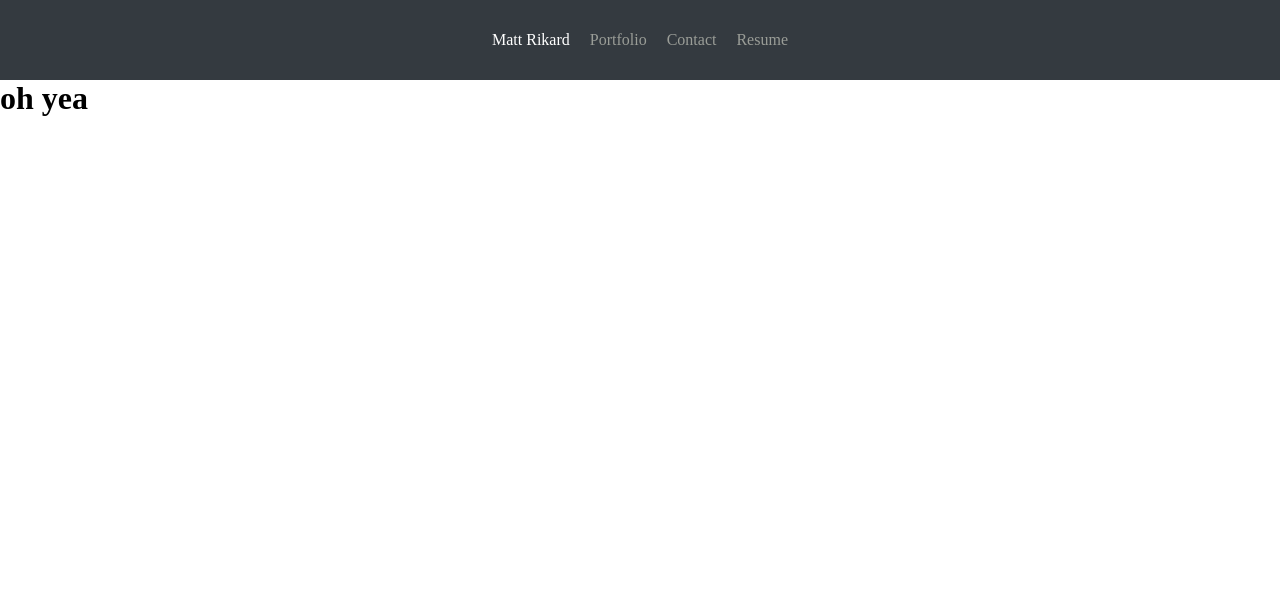
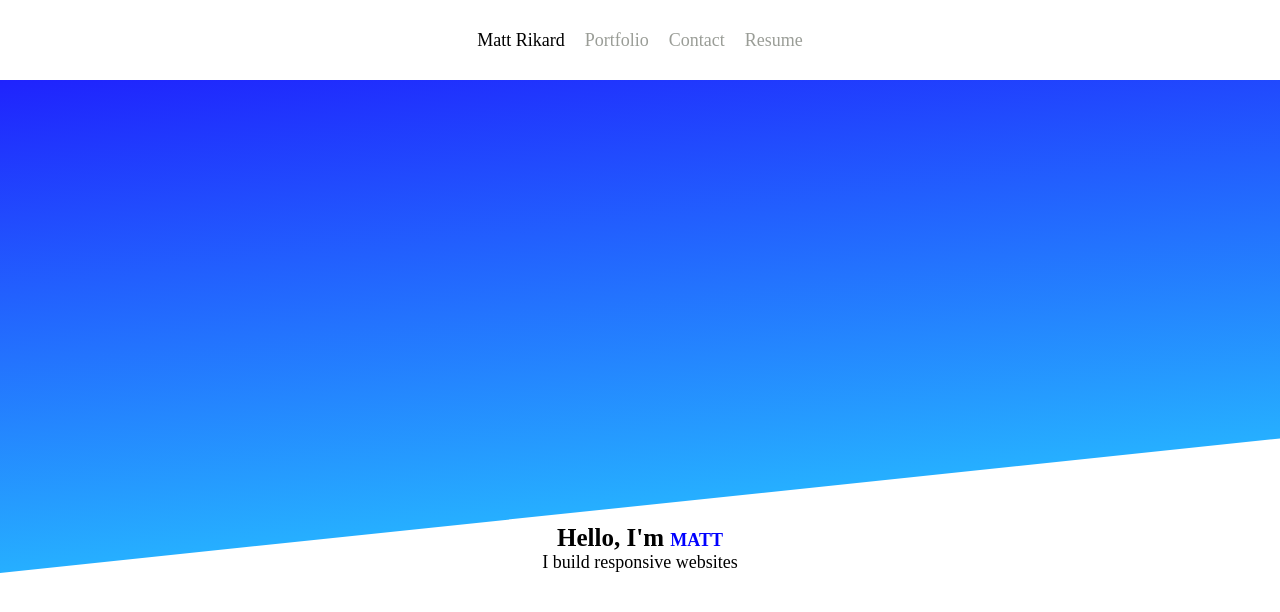
Before and after one commit to madhatter2084/profile2.0, a React (Create React App) app: page / in a window 1280 px wide. Shown: the top 612 px of the page. Built offline with nearby package versions, Linux system fonts and the light colour scheme.

Commit message:
created landing page

```diff
--- a/package.json
+++ b/package.json
@@ -6,6 +6,7 @@
     "@testing-library/jest-dom": "^5.15.1",
     "@testing-library/react": "^11.2.7",
     "@testing-library/user-event": "^12.8.3",
+    "animate.css": "^4.1.1",
     "react": "^17.0.2",
     "react-dom": "^17.0.2",
     "react-router-dom": "^6.0.2",
--- a/src/App.css
+++ b/src/App.css
@@ -1,3 +1,10 @@
 *{
   margin: 0;
+  font-size: 18px;
+  -ms-overflow-style: none;
+  scrollbar-width: none;
 }
+
+*::-webkit-scrollbar {
+  display: none;
+}
--- a/src/components/NavBar/NavBar.css
+++ b/src/components/NavBar/NavBar.css
@@ -1,13 +1,14 @@
 .nav{
     display: flex;
     height: 80px;
-    background-color: #343a40;
+    background-color: white;
     text-align: center;
     justify-content: center;
     position: -webkit-sticky;
     position: sticky;
     top: 0;
-    color: white;
+
+    z-index: 1;
 }
 
 a{
@@ -17,7 +18,7 @@ a{
 }
 
 a:first-child {
-    color: white;
+    color: black;
 }
 
 .links{
--- /dev/null
+++ b/src/routes/home.css
@@ -0,0 +1,58 @@
+.content{
+    display: flex;
+    flex-direction: column;
+    justify-content: center;
+    text-align: center;
+    background-color: white;
+}
+
+#profilePhoto{
+    background-image: url("../assets/mattAndAmanda.jpg");
+    width: 300px;
+    height: 400px;
+    background-repeat: no-repeat;
+    margin: 20px auto;
+    border-style: solid;
+    border-width: 2px;
+}
+
+.aboutMe{
+    color: black;
+}
+
+h1{
+    font-size: 25px;
+}
+
+.header {
+    position: relative;
+    height: auto;
+    overflow: hidden;
+  }
+
+  .header__bg {
+    position: absolute;
+    top: 0;
+    bottom: 0;
+    right: 0;
+    left: 0;
+    width: 100%;
+    height: 100%;
+    background-image: linear-gradient(#1f23fd, #26afff);
+    transform: skewY(-6deg);
+    transform-origin: top left;
+  }
+
+  span{
+      color: blue;
+  }
+
+  @media only screen and (max-width: 600px) {
+    #profilePhoto {
+        display: none;
+    }
+
+    .aboutMe{
+        margin: 20px;
+    }
+  }
--- a/src/routes/home.js
+++ b/src/routes/home.js
@@ -1,8 +1,20 @@
-import Portfolio from "./portfolio"
+import "animate.css";
+import "./home.css"
 
 function Home(){
     return (
-        <h1>oh yea</h1>
+        <div className="content header">
+            <div className='header__bg'></div>
+            <section className="aboutMe">
+                <div className="animate__animated animate__zoomIn" id="profilePhoto" alt="My wife and I"></div>
+                <div className=' animate__animated animate__zoomInLeft'>
+                    <h1>Hello, I'm <span> MATT</span></h1>
+                    <p className=''>
+                        I build responsive websites
+                    </p>
+                </div>
+            </section>
+        </div>
     )
 }
 
```
Also changed, not shown: src/assets/mattAndAmanda.jpg (added), 1 other file (tests, documents, lock files or other folders).
